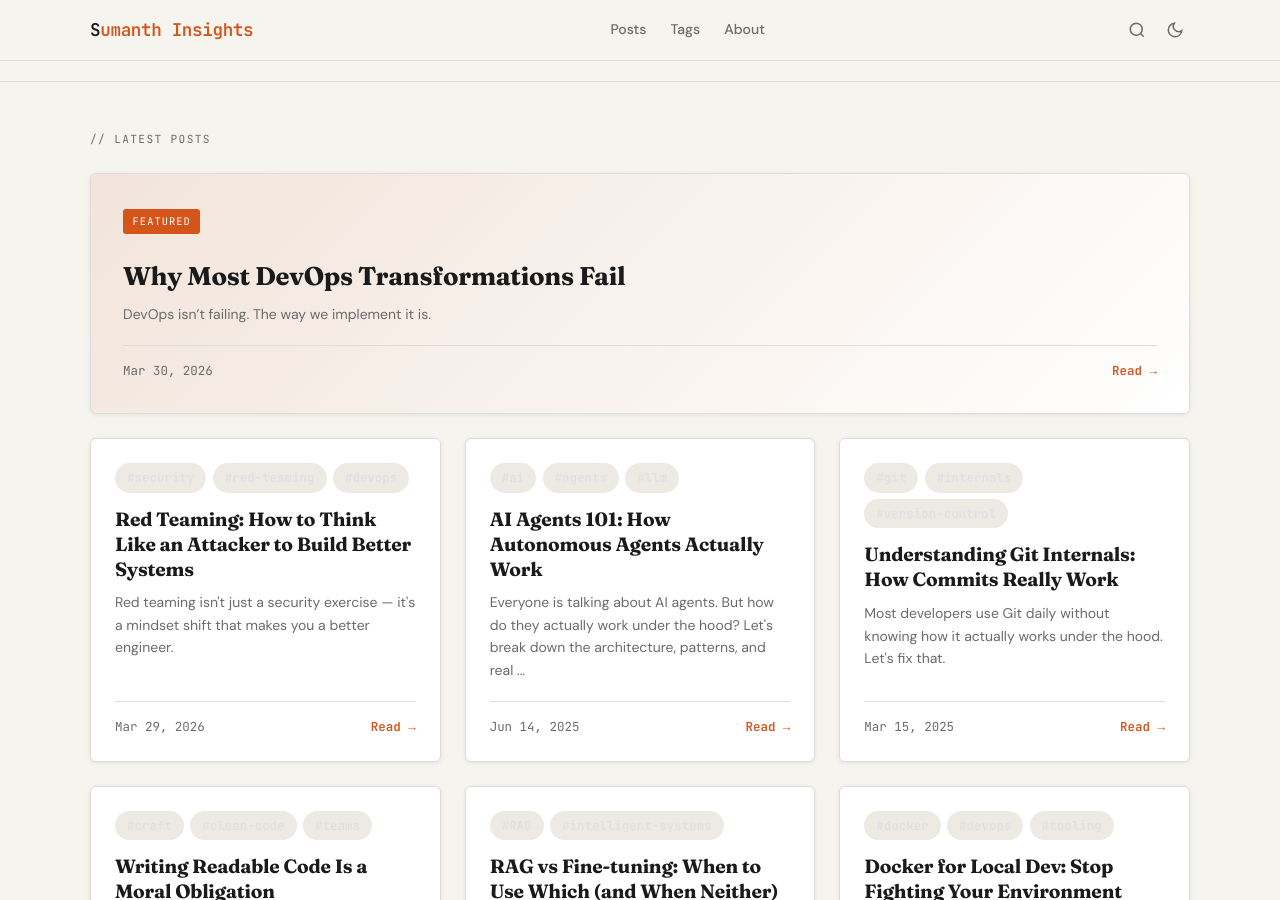
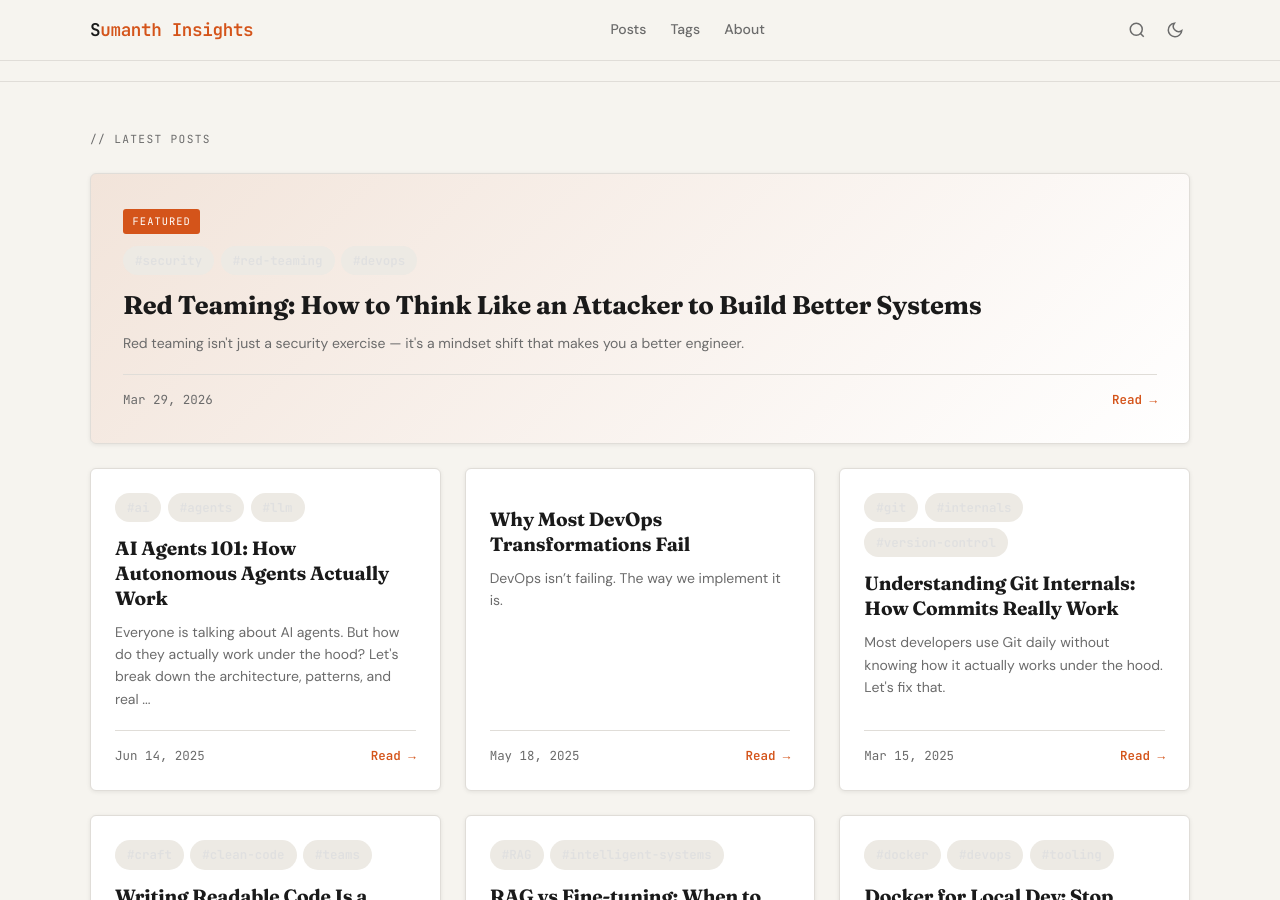
Before and after one commit to sumanthrb/insights, a Jekyll site: the page built from index.html, in a window 1280 px wide and 900 px high, scrolled down 666 px. Built offline with Jekyll 4.4.1, drawn with Linux system fonts in a browser that asks for light colours.

Commit message:
Update post date for DevOps Transformation article

```diff
--- a/_posts/2025-05-18-DevOps-Tranf.md
+++ b/_posts/2025-05-18-DevOps-Tranf.md
@@ -1,7 +1,7 @@
 ---
 layout: post
 title: "Why Most DevOps Transformations Fail"
-date: 2026-03-30
+date: 2025-05-18
 categories: devops platform-engineering
 ---
 
```
